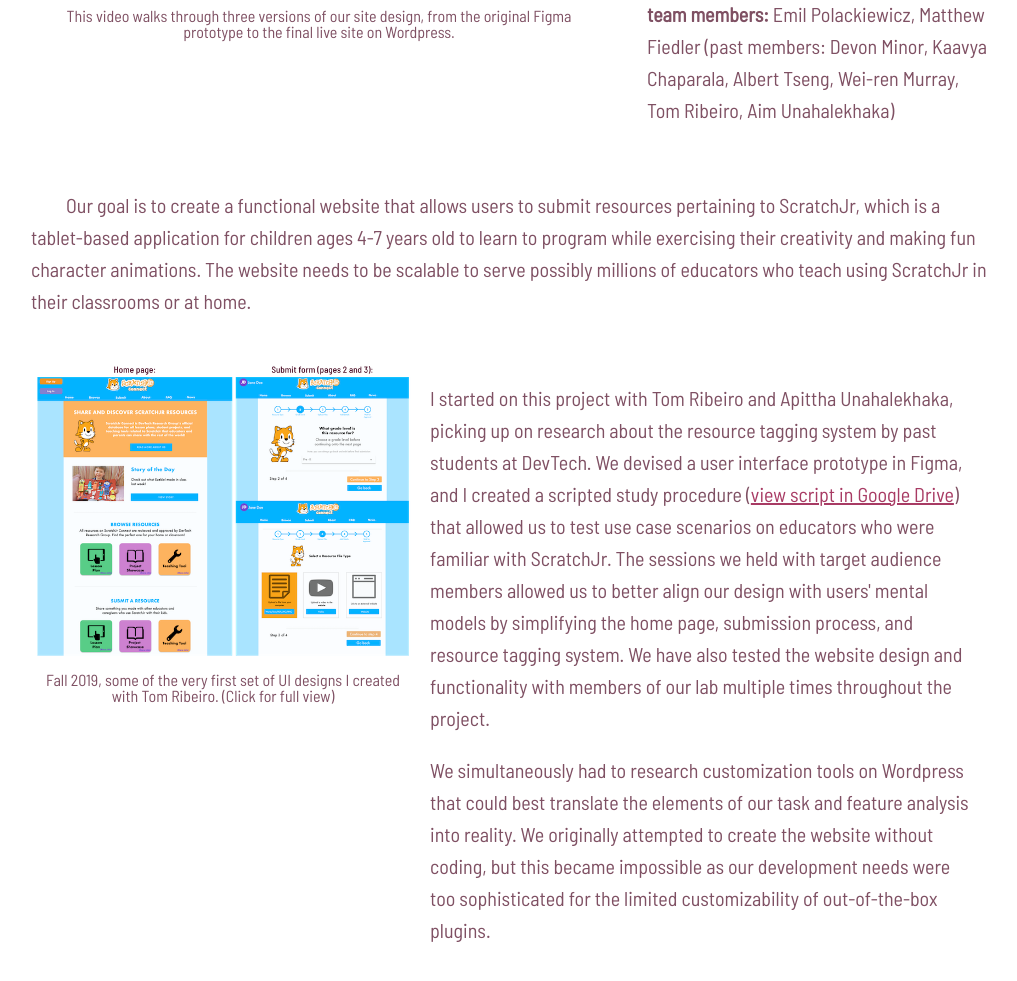
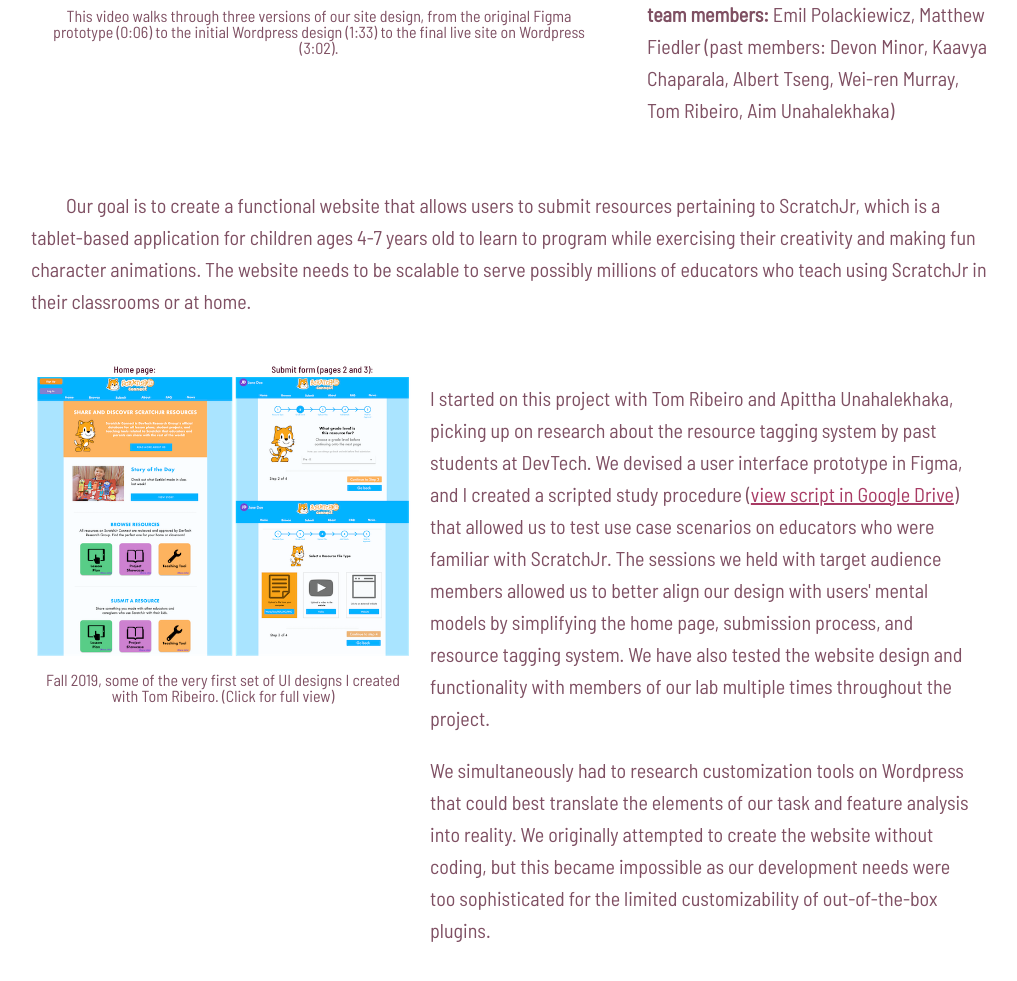
Before and after one commit to martinatan/martinatan.github.io, a Jekyll site: the page built from projects/scratchjr-site/index.html, in a window 1280 px wide, cut to the strip 757-1741 px from the top of the page. Shown: the top 981 px of the strip, without its empty margins (129-1146 px from the left). Built offline with Jekyll 4.4.1, drawn with Linux system fonts in a browser that asks for light colours.

Commit message:
Add timestamps to SJr Connect video caption

```diff
--- a/assets/css/main.css
+++ b/assets/css/main.css
@@ -73,7 +73,7 @@
 @media screen and (max-width: 700px) {
   body {
     width: 85%;
-    font-size: 125%;
+    font-size: 115%;
   }
   .column-side, .column-main {
     width:100%;
--- a/projects/scratchjr-site/index.html
+++ b/projects/scratchjr-site/index.html
@@ -110,7 +110,7 @@
     <div class="column-main">
     <center><iframe id="prototype-vid" src="https://www.youtube-nocookie.com/embed/Qzpz2l4ZpY8" frameborder="0" allow="accelerometer; autoplay; clipboard-write; encrypted-media; gyroscope; picture-in-picture" allowfullscreen></iframe>
     </center>
-    <div class="desc">This video walks through three versions of our site design, from the original Figma prototype to the final live site on Wordpress.</div>
+    <div class="desc">This video walks through three versions of our site design, from the original Figma prototype (0:06) to the initial Wordpress design (1:33) to the final live site on Wordpress (3:02).</div>
     </div>
 
     <div class="column-side">
```
Also changed, not shown: assets/images/Distortion.JPG (added), 6 other files.
